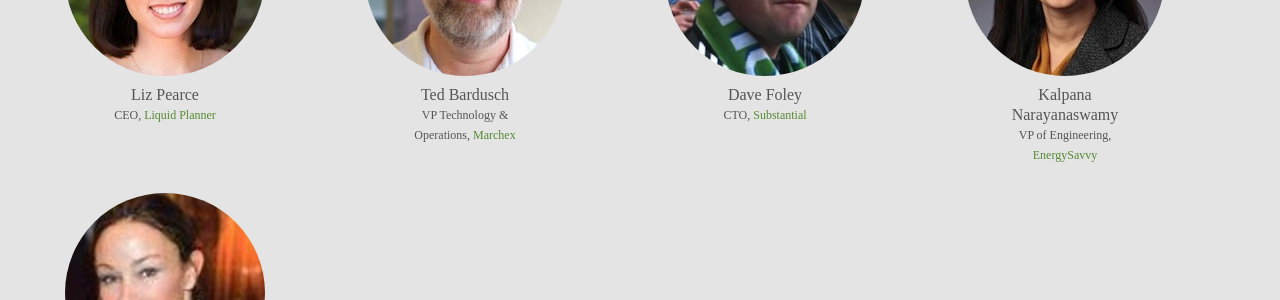
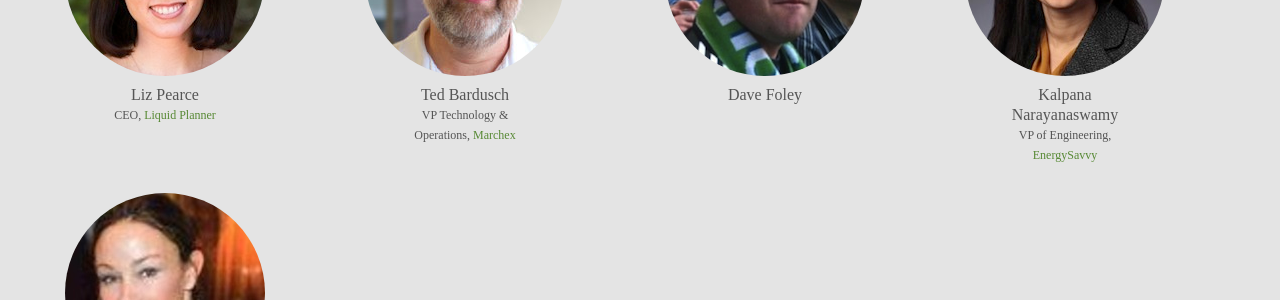
Before and after one commit to Ada-Developers-Academy/adadevelopersacademy.org, a Jekyll site: the page built from about/index.html, in a window 1280 px wide and 900 px high, scrolled down 3158 px. Shown: the part 152-452 px from the top of the window. Built offline with Jekyll 4.4.1, drawn with Linux system fonts in a browser that asks for light colours; nearby versions of some CDN libraries.

Commit message:
change dave

```diff
--- a/about/index.html
+++ b/about/index.html
@@ -151,7 +151,6 @@ sitemap:
              <div class="thumbnail">
                <img class='img-circle' src="/images/headshots/dave.png" />
                <div class="caption inner">Dave Foley</div>
-               <div class="caption inner sub">CTO, <a href="http://substantial.com/">Substantial</a></div>
              </div>
           </li>
           <li class='span3'>
```
